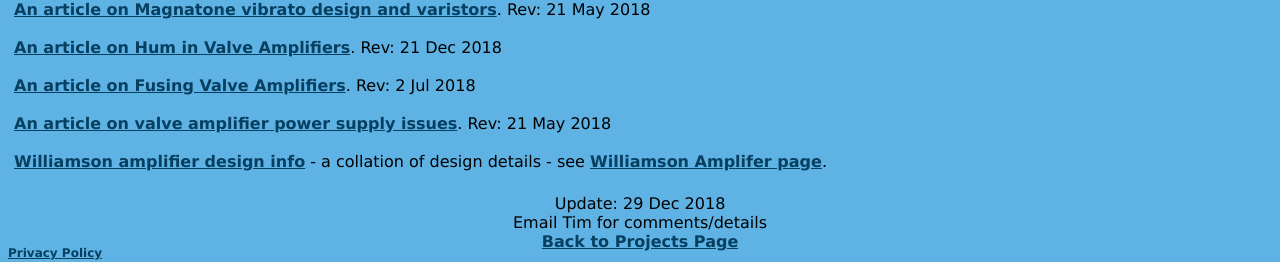
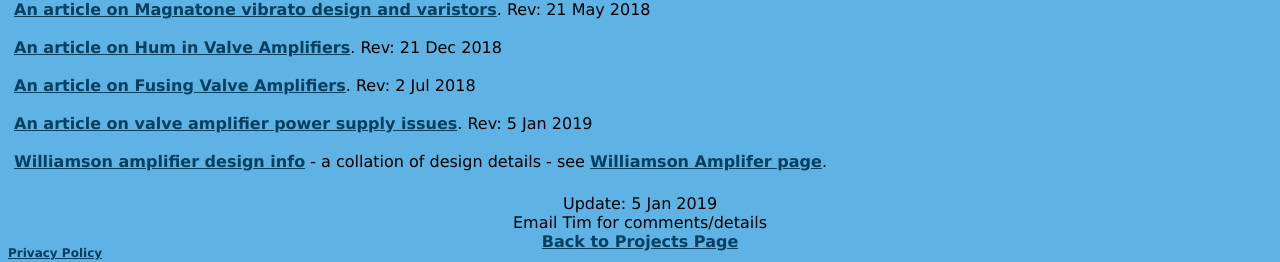
Before and after one commit to michael-robbins/michael-robbins.github.io, a Jekyll site: the page built from projects/Valve Info.html, in a window 1280 px wide and 900 px high, scrolled down 2719 px. Shown: the part 635-897 px from the top of the window. Built offline with Jekyll 4.4.1, drawn with Linux system fonts in a browser that asks for light colours.

Commit message:
Update Valve Info.html

```diff
--- a/projects/Valve Info.html
+++ b/projects/Valve Info.html
@@ -217,7 +217,7 @@
       <br /><br />
       <a href="/static/Valve amp fusing.pdf">An article on Fusing Valve Amplifiers</a>. Rev: 2 Jul 2018
       <br /><br />
-      <a href="/static/Power%20supply%20issues%20for%20tube%20amps.pdf">An article on valve amplifier power supply issues</a>. Rev: 21 May 2018
+      <a href="/static/Power%20supply%20issues%20for%20tube%20amps.pdf">An article on valve amplifier power supply issues</a>. Rev: 5 Jan 2019
       <br /><br />
       <a href="/static/Williamson design info.pdf">Williamson amplifier design info</a> - a collation of design details - see <a href="/projects/Williamson.html">Williamson Amplifer page</a>.
       <br />
@@ -226,7 +226,7 @@
   </tr>
   <tr>
     <td align="center">
-      Update: 29 Dec 2018
+      Update: 5 Jan 2019
       <br />
       Email Tim for comments/details
       <br/>
```
